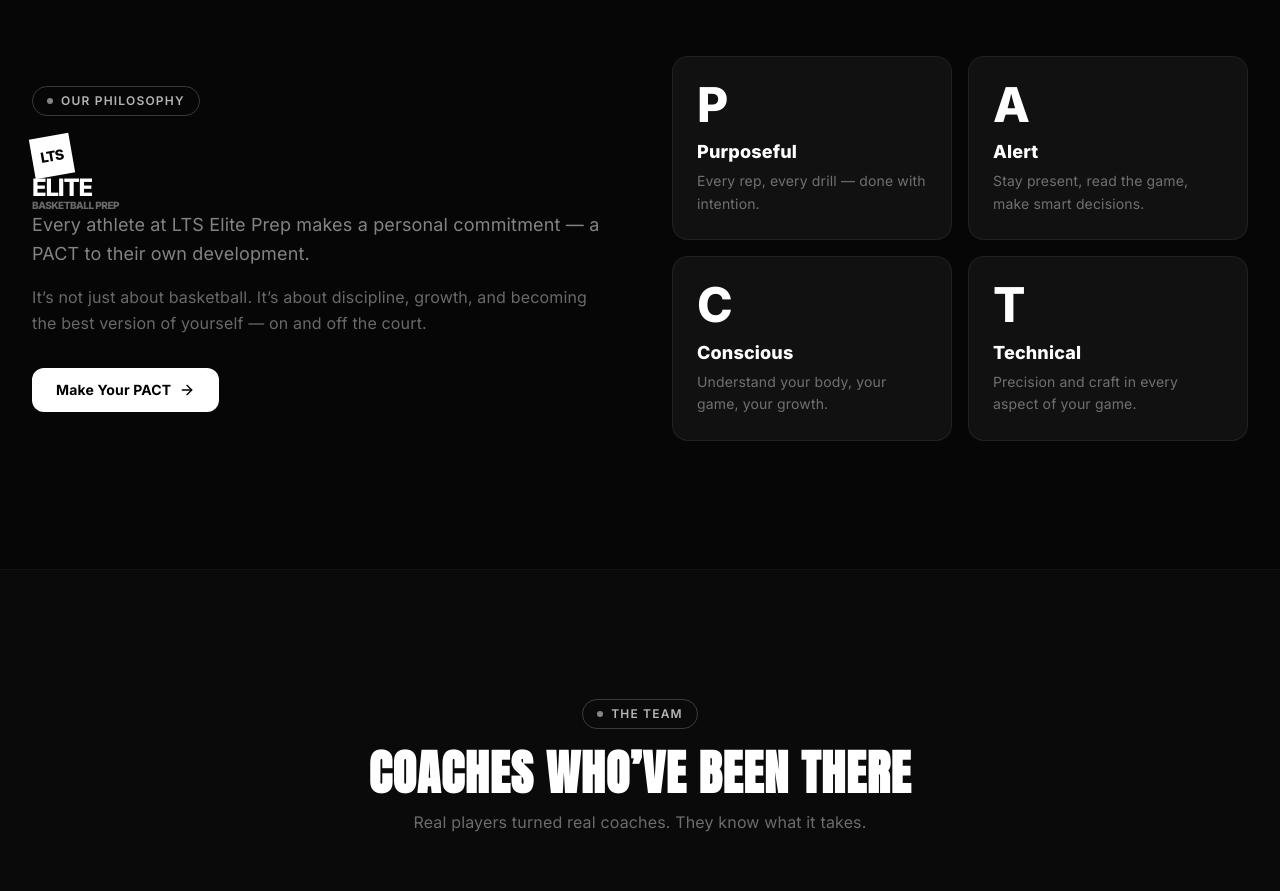
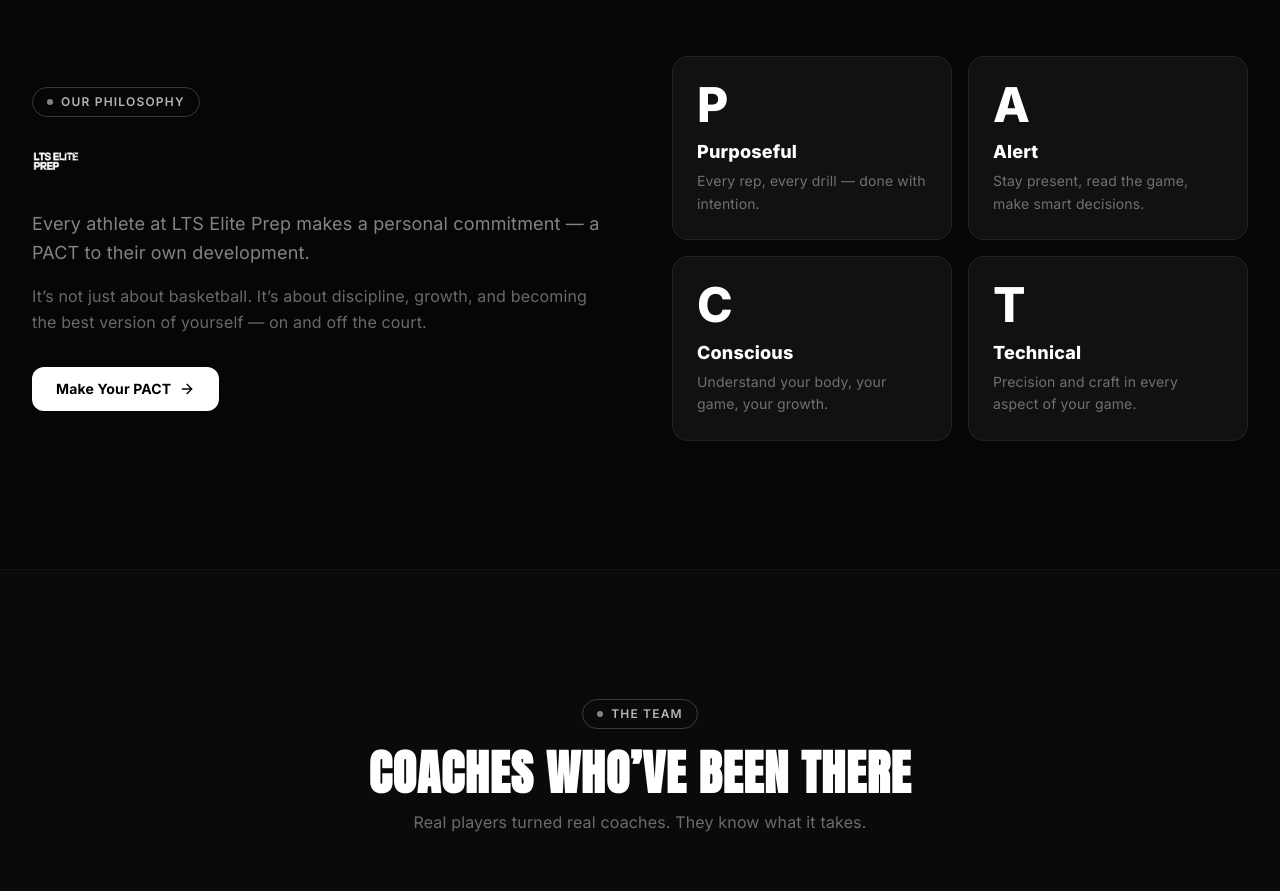
Before and after one commit to Yohhata/LTS-Elite-Prep, a Next.js app: page / in a window 1280 px wide. Shown: the part 2220-3111 px from the top of the page. Built offline with nearby package versions, Linux system fonts and the light colour scheme; grey boxes are pictures that could not be loaded.

Commit message:
Changed logo and home page

```diff
--- a/app/page.tsx
+++ b/app/page.tsx
@@ -470,12 +470,14 @@
           {/* Left: Text */}
           <div className="reveal">
             <SectionLabel text="Our Philosophy" />
-            <div className="w-10 h-10 bg-white flex items-center justify-center rotate-[-10deg]">
-              <span className="text-black font-black text-sm tracking-tighter">LTS</span>
-            </div>
-            <div className="flex flex-col -gap-1">
-              <span className="text-white font-black tracking-tighter text-2xl leading-none">ELITE</span>
-              <span className="text-white/40 font-black tracking-tighter text-[10px] leading-none uppercase">Basketball Prep</span>
+            <div className="mb-6">
+              <Image
+                src="/logo/logo1.png"
+                alt="LTS Elite Prep Logo"
+                width={180}
+                height={60}
+                className="h-12 w-auto object-contain brightness-0 invert"
+              />
             </div>
             <p className="text-white/50 text-lg leading-relaxed mb-4">
               Every athlete at LTS Elite Prep makes a personal commitment — a
```
